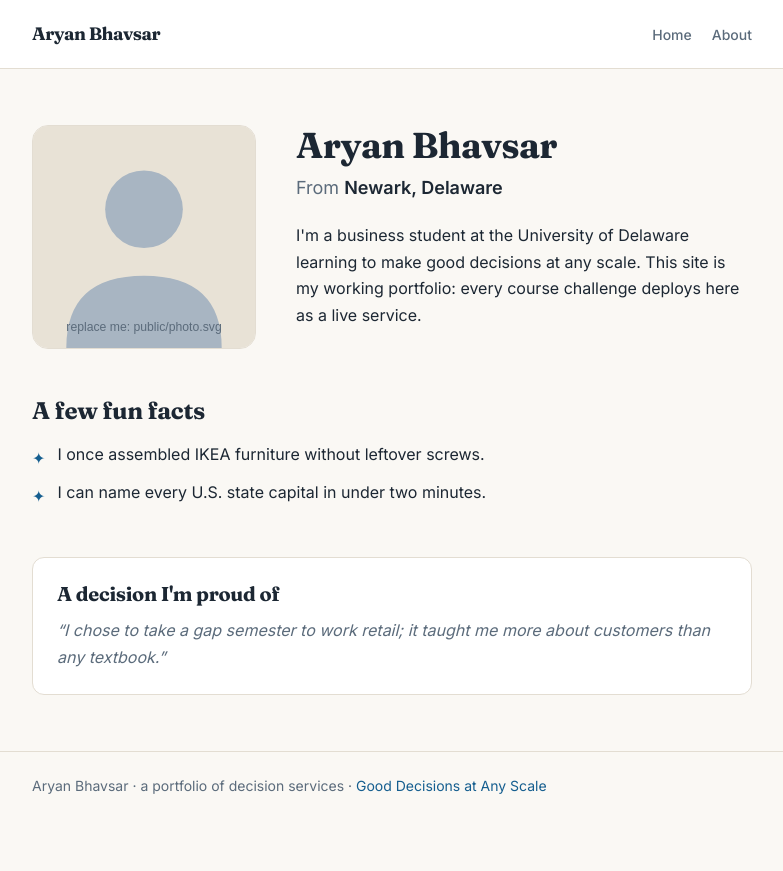
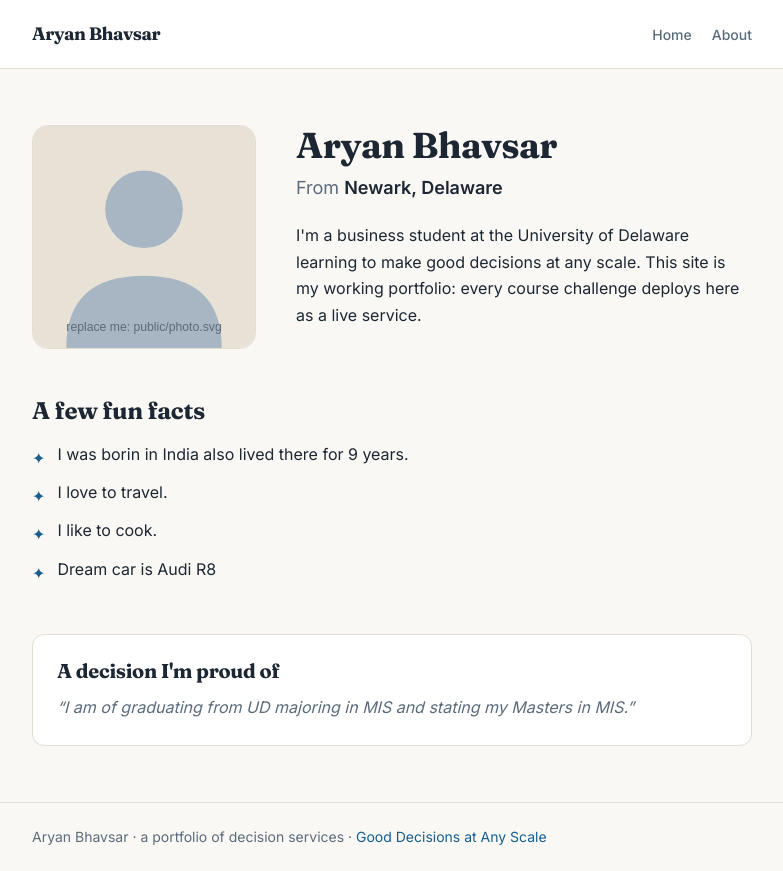
Before and after one commit to Aryan71004/my-site, a Next.js app: page /about in a window 1280 px wide. Shown: the whole page, without its empty margins (248-1031 px from the left). Before the commit the page ends 820 px from the top, so only its background shows below. Built offline with nearby package versions, Linux system fonts and the light colour scheme.

Commit message:
Personalize my profile

```diff
--- a/src/profile.ts
+++ b/src/profile.ts
@@ -29,13 +29,15 @@ export const profile = {
    * how classmates find something to say hello about.
    */
   funFacts: [
-    "I once assembled IKEA furniture without leftover screws.",
-    "I can name every U.S. state capital in under two minutes.",
+    "I was borin in India also lived there for 9 years.",
+    "I love to travel.",
+    "I like to cook.",
+    "Dream car is Audi R8"
   ],
 
   /** One decision you're proud of, in a sentence. */
   decisionImProudOf:
-    "I chose to take a gap semester to work retail; it taught me more about customers than any textbook.",
+    "I am of graduating from UD majoring in MIS and stating my Masters in MIS.",
 
   /**
    * Your photo. Replace public/photo.svg with a real photo of you
```
